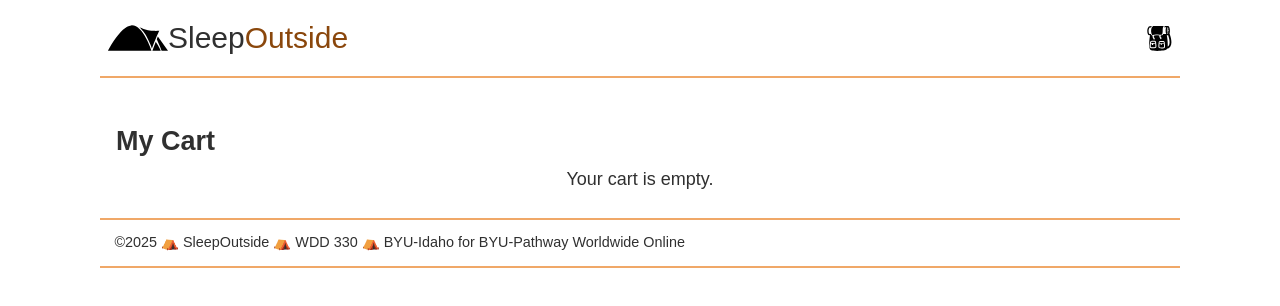
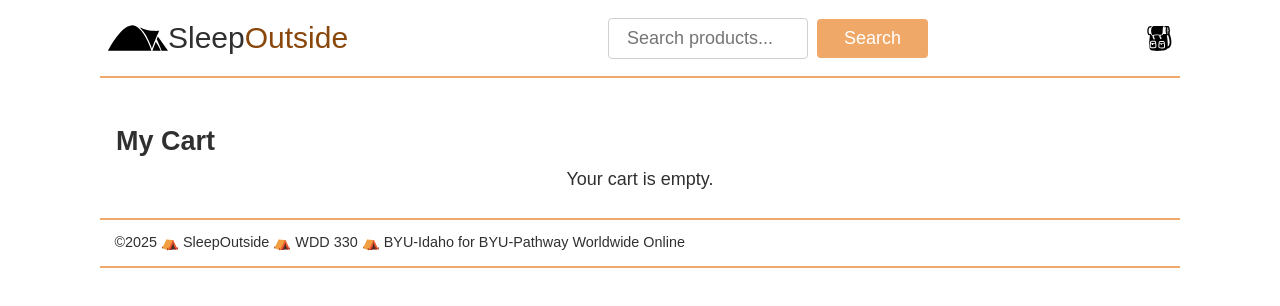
Before and after one commit to Ckangel/wdd330-sleepoutsideT5, a website: page src/cart/index.html in a window 1280 px wide. Drawn offline with Linux system fonts and the light colour scheme.

Commit message:
week 3 main

```diff
--- a/src/css/style.css
+++ b/src/css/style.css
@@ -246,6 +246,54 @@ button {
   font-size: 1.2rem;
   font-weight: bold;
 }
+/* Product search bar styles */
+.search-bar {
+  display: flex;
+  align-items: center;
+  gap: 0.5em;
+  margin-left: 2em;
+}
+
+.search-bar input[type="text"] {
+  padding: 0.5em 1em;
+  border: 1px solid var(--light-grey);
+  border-radius: 4px;
+  font-size: 1em;
+  width: 200px;
+  transition: border-color 0.2s;
+}
+
+.search-bar input[type="text"]:focus {
+  outline: none;
+  border-color: var(--primary-color);
+}
+
+.search-bar button {
+  padding: 0.5em 1.5em;
+  background-color: var(--primary-color);
+  color: #fff;
+  border: none;
+  border-radius: 4px;
+  font-size: 1em;
+  cursor: pointer;
+  transition: background 0.2s;
+}
+
+.search-bar button:hover {
+  background-color: var(--secondary-color);
+}
+
+.remove-button {
+  background-color: #dc3545;
+  color: white;
+  border: none;
+  padding: 6px 12px;
+  cursor: pointer;
+  border-radius: 4px;
+  margin: 0.5em auto 0;
+  display: block;
+  text-align: center;
+}
 @media screen and (min-width: 500px) {
   body {
     max-width: 1080px;
--- a/src/public/partials/header.html
+++ b/src/public/partials/header.html
@@ -2,7 +2,17 @@
 <div class="logo">
   <img src="/images/noun_Tent_2517.svg" alt="tent image for logo" />
   <a href="index.html"> Sleep<span class="highlight">Outside</span></a>
-</div>
+</div><form id="searchForm" class="search-bar">
+  <input
+    type="text"
+    id="searchInput"
+    name="q"
+    placeholder="Search products..."
+    required
+  />
+  <button type="submit">Search</button>
+</form>
+
 <div class="cart">
   <a href="/cart/index.html">
     <svg xmlns="http://www.w3.org/2000/svg" viewBox="0 0 100 100">
```
Also changed, not shown: src/js/ProductData.mjs (+7 -0 lines).
